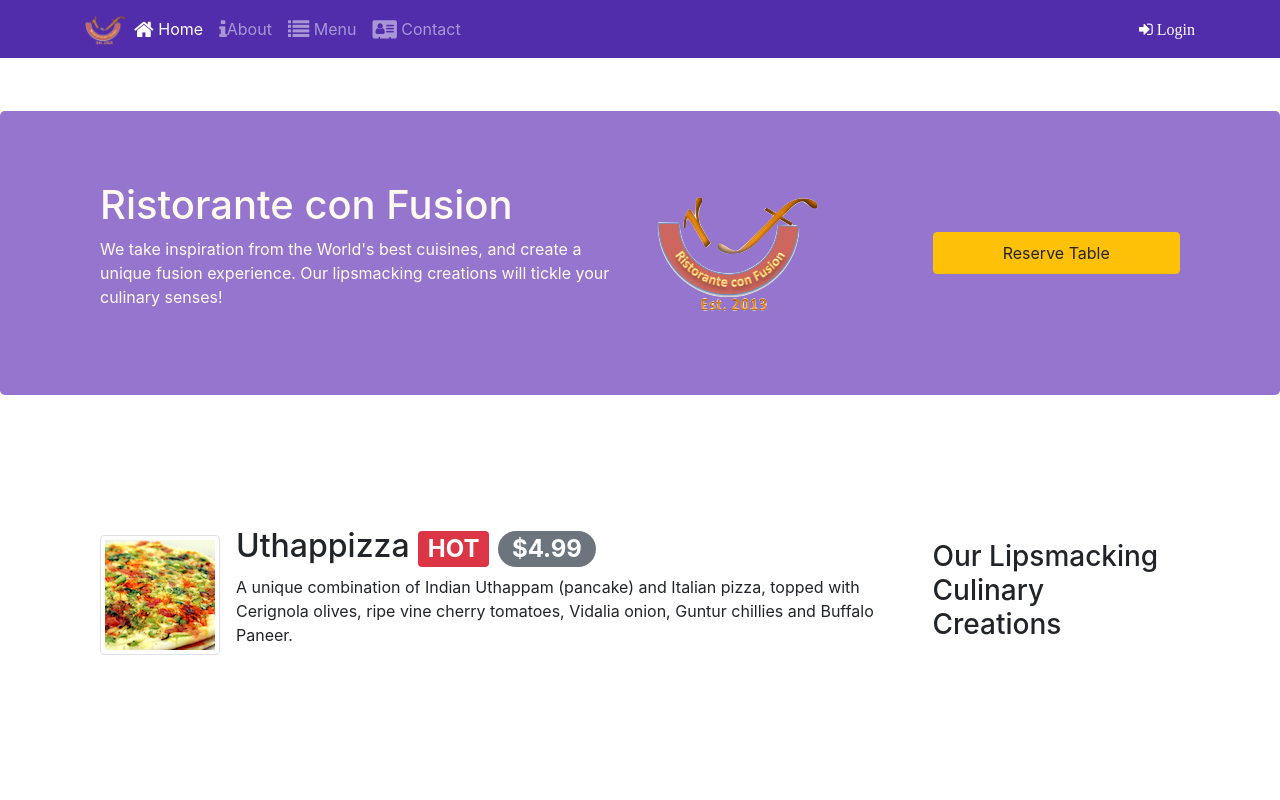
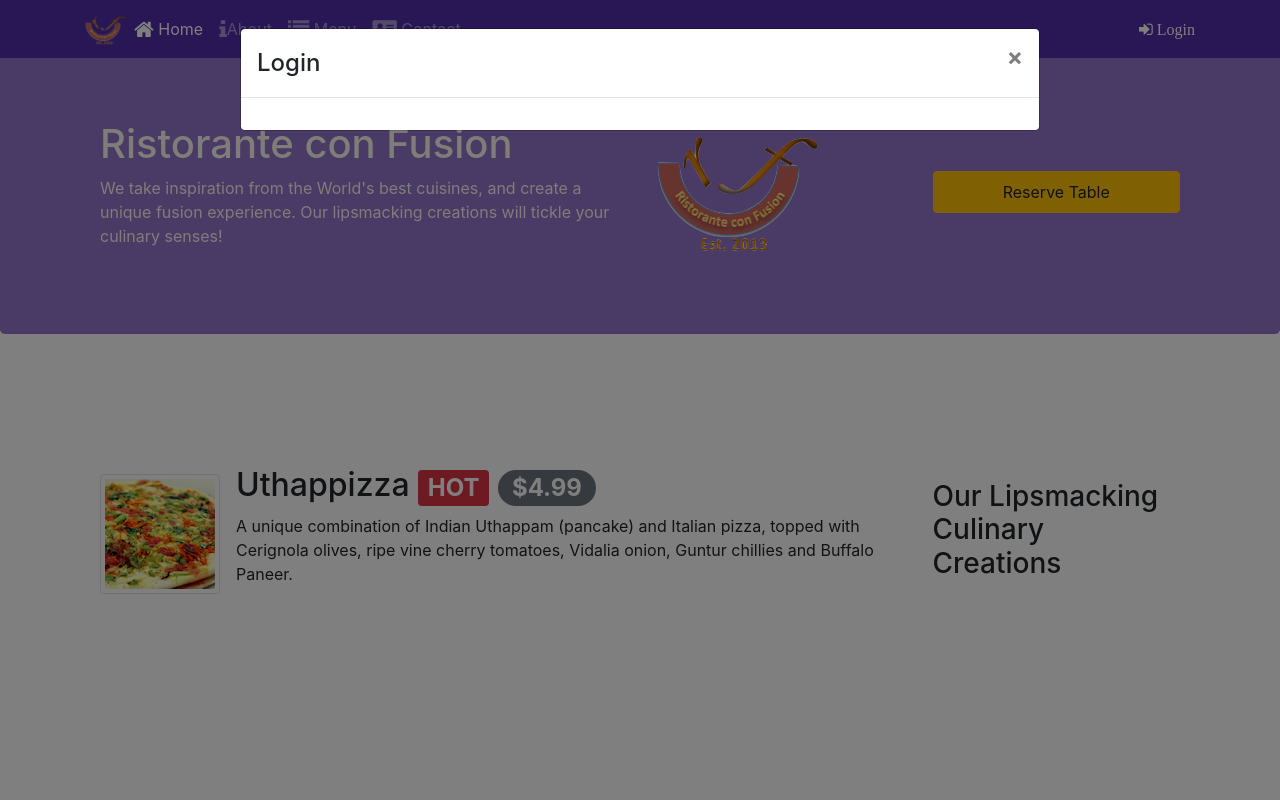
Before and after one commit to PrajaktaS23/setup, a website: page index.html in a window 1280 px wide. Both pictures are taken after a click on the link "Login". Shown: the top 800 px of the page. Drawn offline with nearby package versions, Linux system fonts and the light colour scheme.

Commit message:
modal issue fixed

```diff
--- a/index.html
+++ b/index.html
@@ -35,7 +35,7 @@
                     <li class="nav-item"><a class="nav-link" href="./contactus.html"><span class="fa fa-address-card fa-lg"></span> Contact</a></li>
                 </ul>
                  <span class="navbar-text">
-                     <a data-toggle="model" data-target="#loginModel">
+                     <a data-toggle="modal" data-target="#loginModel">
                      <span class="fa fa-sign-in"> Login</span>
                      </a>
                  </span>
@@ -45,15 +45,17 @@
 
     </nav>
 
-    <div id="loginModel" class="model fade" role="dialog">
-        <div class="model-dialog model-lg" role="content">
-            <div class="model-content">
-                <div class="model-header">
-                    <h4 class="model-title"> Login </h4>
-                    <button type="button" class="close" data-dismis="model"></button>
-                    &times;
+    <div id="loginModel" class="modal fade" role="dialog">
+        <div class="modal-dialog modal-lg" role="content">
+            <div class="modal-content">
+                <div class="modal-header">
+                    <h4 class="modal-title"> Login </h4>
+                    <button type="button" class="close" data-dismiss="modal" aria-label="Close">
+                        <span aria-hidden="true">&times;</span>
+                      </button>
+
                 </div>
-                <div class="model-body">
+                <div class="modal-body">
 
                 </div>
 
@@ -257,6 +259,13 @@
            </div>
         </div>
     </footer>
+
+
+
+<!-- jQuery first, then Popper.js, then Bootstrap JS. -->
+<script src="node_modules/jquery/dist/jquery.slim.min.js"></script>
+<script src="node_modules/popper.js/dist/umd/popper.min.js"></script>
+<script src="node_modules/bootstrap/dist/js/bootstrap.min.js"></script>
 <script>
     function myfunction() {
       var x = document.getElementById("book");
@@ -273,12 +282,6 @@
     </script>
 
 
-<!-- jQuery first, then Popper.js, then Bootstrap JS. -->
-<script src="node_modules/jquery/dist/jquery.slim.min.js"></script>
-<script src="node_modules/popper.js/dist/umd/popper.min.js"></script>
-<script src="node_modules/bootstrap/dist/js/bootstrap.min.js"></script>
-
-
 </script>
 </body>
 
--- a/package.json
+++ b/package.json
@@ -16,6 +16,8 @@
   "dependencies": {
     "bootstrap": "^4.5.0",
     "bootstrap-social": "^5.1.1",
-    "font-awesome": "^4.7.0"
+    "font-awesome": "^4.7.0",
+    "jquery": "^3.5.1",
+    "popper.js": "^1.16.1"
   }
 }
```
Also changed, not shown: 1 other file. Lines whose indentation alone changed are shown as unchanged.
